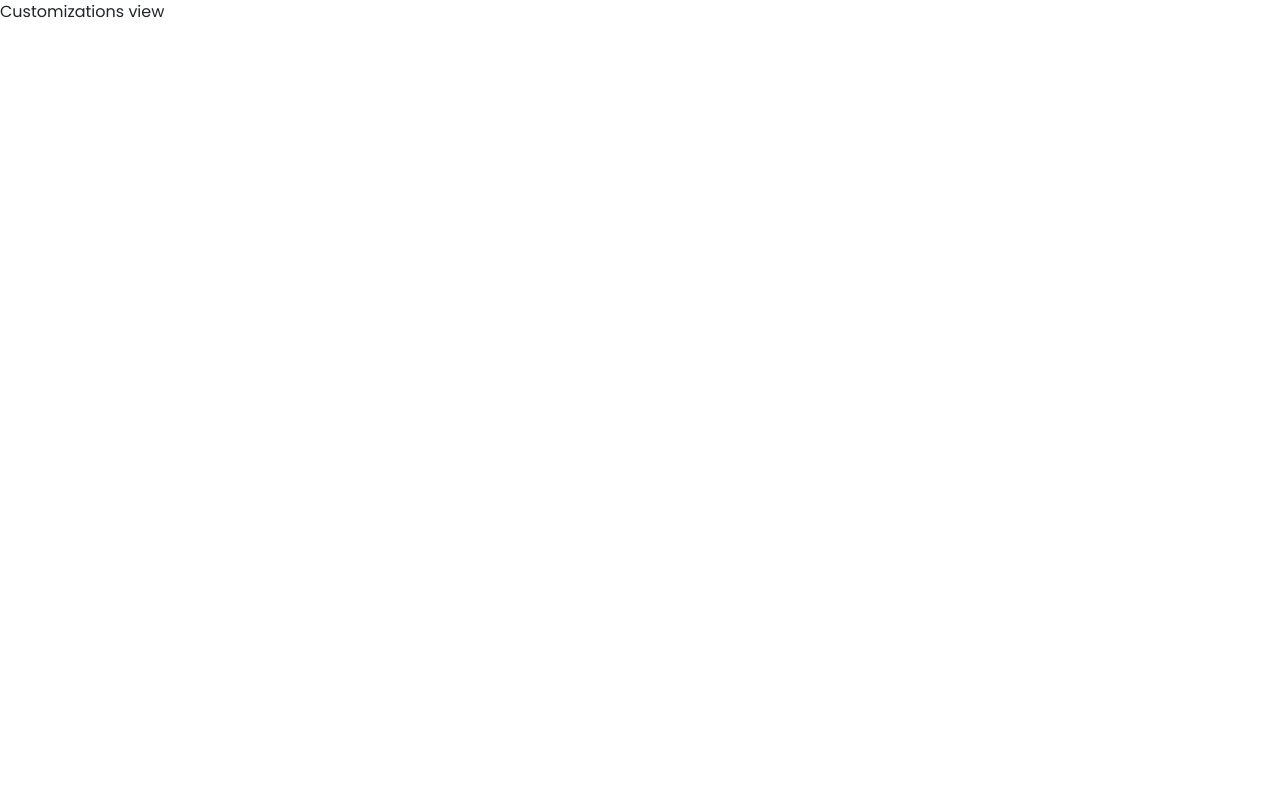
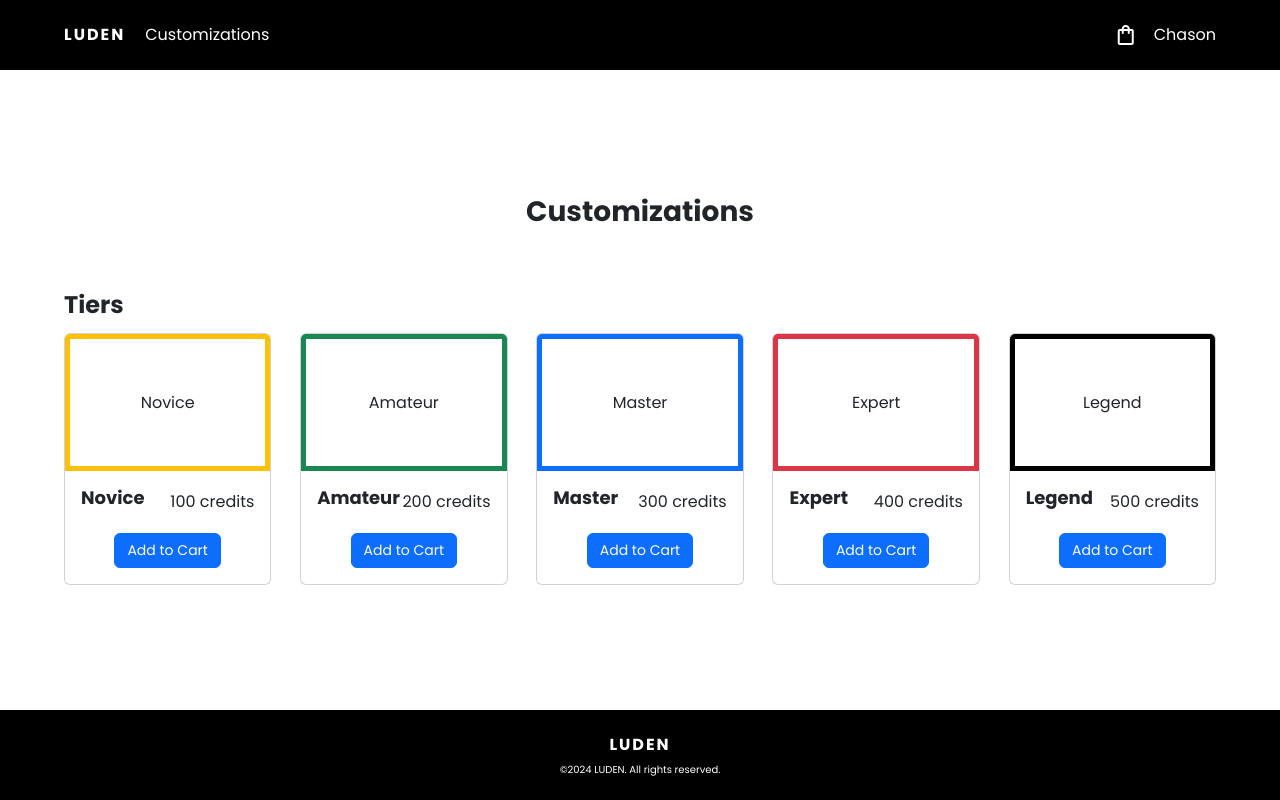
Before and after one commit to WaiHongL/ESD, a Vue app in the folder Frontend/: page /customizations in a window 1280 px wide. Built offline with nearby package versions, Linux system fonts and the light colour scheme.

Commit message:
Completed customizations page

```diff
--- a/Frontend/src/components/Header.vue
+++ b/Frontend/src/components/Header.vue
@@ -10,6 +10,8 @@ function displayCart(bool) {
 const props = defineProps({
   cart: Array,
 });
+
+console.log(props.cart);
 </script>
 
 <template>
@@ -24,7 +26,7 @@ const props = defineProps({
         <span @click="displayCart(true)" class="material-symbols-outlined me-3 header-container__cart"
           >shopping_bag</span
         >
-        <div>Chason</div>
+        <div style="cursor: pointer">Chason</div>
 
         <div v-if="isCartVisible" class="header-container__cart-items-container">
           <div class="d-flex justify-content-between align-items-center">
@@ -35,12 +37,18 @@ const props = defineProps({
           <hr />
 
           <!-- POPULATE CART ITEMS -->
-          <div v-for="game in cart" class="d-flex justify-content-between mb-2">
-            <div>
-              <div class="cart-item-title">{{ game[0].title }}</div>
-              <div class="cart-item-developer text-muted">{{ game[0].developer }}</div>
+          <div v-for="item in cart">
+            <div v-if="item.title" class="d-flex justify-content-between mb-2">
+              <div>
+                <div class="cart-item-title">{{ item.title }}</div>
+                <div class="cart-item-developer text-muted">{{ item.developer }}</div>
+              </div>
+              <div class="cart-item-title">${{ item.price }}</div>
             </div>
-            <div class="cart-item-title">${{ game[0].price.toFixed(2) }}</div>
+            <div v-else class="d-flex justify-content-between mb-2">
+              <div class="cart-item-title">{{ item.tier }}</div>
+              <div class="cart-item-title">{{ item.price }} credits</div>
+            </div>
           </div>
 
           <button class="btn btn-primary checkout-btn">Checkout</button>
--- /dev/null
+++ b/Frontend/src/components/customizations/Tier.vue
@@ -0,0 +1,70 @@
+<script setup>
+import { computed } from "vue";
+
+const props = defineProps({
+  tier: String,
+  color: String,
+  price: Number,
+});
+
+const borderColor = computed(() => {
+  let bootstrapColor = "black";
+  if (props.color == "Yellow") {
+    bootstrapColor = "warning";
+  } else if (props.color == "Green") {
+    bootstrapColor = "success";
+  } else if (props.color == "Blue") {
+    bootstrapColor = "primary";
+  } else if (props.color == "Red") {
+    bootstrapColor = "danger";
+  }
+  return "border-" + bootstrapColor;
+});
+</script>
+
+<template>
+  <div class="card">
+    <div class="card-border" :class="borderColor">
+      <div class="card-tier">{{ tier }}</div>
+    </div>
+    <div class="card-body">
+      <div class="d-flex justify-content-between align-items-center mb-3">
+        <h5 class="card-title">{{ tier }}</h5>
+        <div class="card-price">{{ price }} credits</div>
+      </div>
+      <div class="text-center">
+        <button @click="$emit('addToCart', { tier, price })" class="btn btn-primary">Add to Cart</button>
+      </div>
+    </div>
+  </div>
+</template>
+
+<style scoped>
+.card {
+  width: 18%;
+}
+
+.card-border {
+  aspect-ratio: 1.5 / 1;
+  border-style: solid;
+  border-width: 5px;
+  border-radius: 5px 5px 0 0;
+  position: relative;
+}
+
+.card-tier {
+  position: absolute;
+  top: 50%;
+  left: 50%;
+  transform: translate(-50%, -50%);
+}
+
+.card-title {
+  font-size: 18px;
+  font-weight: 700;
+}
+
+.btn {
+  font-size: 14px;
+}
+</style>
--- a/Frontend/src/components/home/Game.vue
+++ b/Frontend/src/components/home/Game.vue
@@ -29,7 +29,7 @@ const imgSrc = computed(() => {
       <div class="card-subtitle text-muted">{{ developer }}</div>
       <br />
       <div class="d-flex justify-content-between align-items-center">
-        <div class="card-price">${{ price.toFixed(2) }}</div>
+        <div class="card-price">${{ price }}</div>
         <button @click="$emit('addToCart', { title, developer, price })" class="btn bg-primary text-white">
           Add to Cart
         </button>
--- a/Frontend/src/views/CustomizationsView.vue
+++ b/Frontend/src/views/CustomizationsView.vue
@@ -1,7 +1,64 @@
-<script setup></script>
+<script setup>
+import Header from "../components/Header.vue";
+import Footer from "../components/Footer.vue";
+import Tier from "../components/customizations/Tier.vue";
+import { ref } from "vue";
+
+const cart = ref([]);
+// FORCE HEADER TO RE-RENDER
+const cartKey = ref(0);
+function addToCart(customizationData) {
+  cart.value.push(customizationData);
+  cartKey.value += 1;
+}
+</script>
 
 <template>
-    <div>Customizations view</div>
+  <Header :key="cartKey" :cart="cart"></Header>
+
+  <main>
+    <h1>Customizations</h1>
+
+    <!-- Tiers -->
+    <div class="tiers-container">
+      <div class="tiers-container__title">Tiers</div>
+      <div class="d-flex justify-content-between">
+        <Tier @add-to-cart="addToCart" tier="Novice" color="Yellow" price="100"></Tier>
+        <Tier @add-to-cart="addToCart" tier="Amateur" color="Green" price="200"></Tier>
+        <Tier @add-to-cart="addToCart" tier="Master" color="Blue" price="300"></Tier>
+        <Tier @add-to-cart="addToCart" tier="Expert" color="Red" price="400"></Tier>
+        <Tier @add-to-cart="addToCart" tier="Legend" color="Black" price="500"></Tier>
+      </div>
+    </div>
+  </main>
+
+  <Footer></Footer>
 </template>
 
-<style scoped></style>
+<style scoped>
+main {
+  height: calc(100vh - 70px - 90px);
+  display: flex;
+  flex-direction: column;
+  justify-content: center;
+}
+
+h1 {
+  text-align: center;
+  font-weight: bold;
+  font-size: 28px;
+  padding-bottom: 50px;
+}
+
+.tiers-container {
+  width: 90%;
+  max-width: 1500px;
+  margin: 0 auto;
+}
+
+.tiers-container__title {
+  font-weight: 700;
+  font-size: 24px;
+  margin-bottom: 10px;
+}
+</style>
--- a/Frontend/src/views/HomeView.vue
+++ b/Frontend/src/views/HomeView.vue
@@ -7,8 +7,8 @@ import { ref } from "vue";
 const cart = ref([]);
 // FORCE HEADER TO RE-RENDER
 const cartKey = ref(0);
-function addToCart(title, developer, price) {
-  cart.value.push([title, developer, price]);
+function addToCart(gameData) {
+  cart.value.push(gameData);
   cartKey.value += 1;
 }
 </script>
@@ -31,9 +31,9 @@ function addToCart(title, developer, price) {
     <div class="recommendations-container">
       <div class="recommendations-container__title">Recommendations</div>
       <div class="recommendations-container__games-container">
-        <Game @add-to-cart="addToCart" :title="'Palworld'" :developer="'Pocketpair'" :price="26.0"></Game>
-        <Game @add-to-cart="addToCart" :title="'DAVE THE DIVER'" :developer="'MINTROCKET'" :price="21.99"></Game>
-        <Game @add-to-cart="addToCart" :title="'Elden Ring'" :developer="'FromSoftware'" :price="79.9"></Game>
+        <Game @add-to-cart="addToCart" title="Palworld" developer="Pocketpair" price="26.00"></Game>
+        <Game @add-to-cart="addToCart" title="DAVE THE DIVER" developer="MINTROCKET" price="21.99"></Game>
+        <Game @add-to-cart="addToCart" title="Elden Ring" developer="FromSoftware" price="79.90"></Game>
       </div>
     </div>
 
@@ -41,9 +41,9 @@ function addToCart(title, developer, price) {
     <div class="all-games-container">
       <div class="all-games-container__title">All Games</div>
       <div class="all-games-container__games-container">
-        <Game @add-to-cart="addToCart" :title="'Palworld'" :developer="'Pocketpair'" :price="26.0"></Game>
-        <Game @add-to-cart="addToCart" :title="'DAVE THE DIVER'" :developer="'MINTROCKET'" :price="21.99"></Game>
-        <Game @add-to-cart="addToCart" :title="'Elden Ring'" :developer="'FromSoftware'" :price="79.9"></Game>
+        <Game @add-to-cart="addToCart" title="Palworld" developer="Pocketpair" price="26.00"></Game>
+        <Game @add-to-cart="addToCart" title="DAVE THE DIVER" developer="MINTROCKET" price="21.99"></Game>
+        <Game @add-to-cart="addToCart" title="Elden Ring" developer="FromSoftware" price="79.90"></Game>
       </div>
     </div>
   </main>
```
